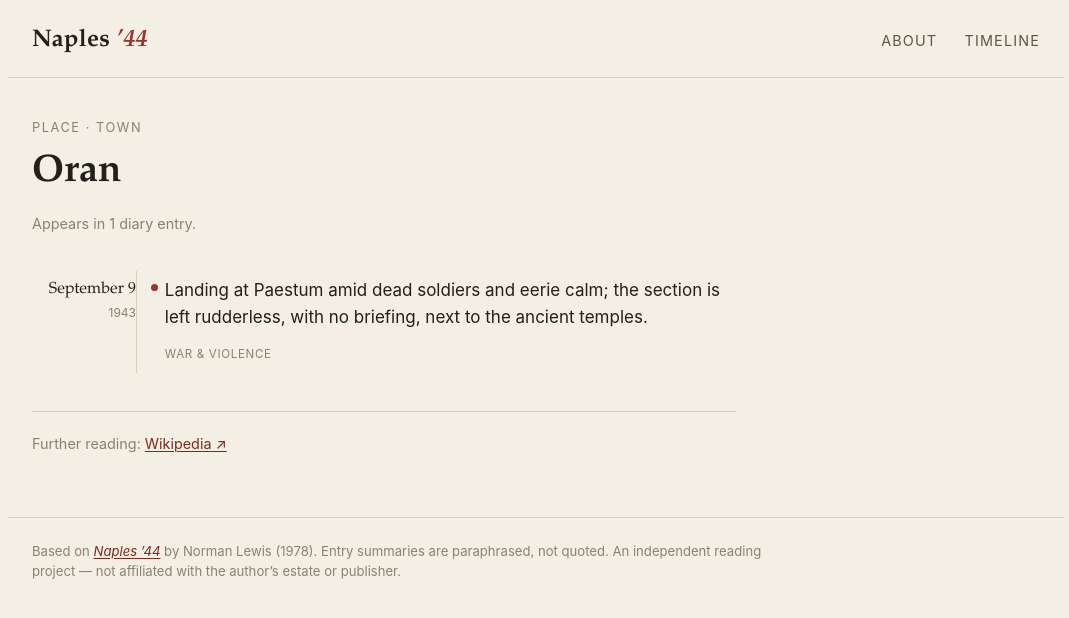
After one commit to lambdamusic/naples44, a Django app: page /places/oran/ in a window 1280 px wide. The commit adds this page. Shown: the top 618 px of the page, without its empty margins (104-1173 px from the left). Run offline with Django 5.2, Linux system fonts and the light colour scheme; data comes from the database, SQL or seed files in the repository.

Commit message:
Add entity pages, filter click-guard, book links, arrow-key nav
- Entity pages for places/people/folklore/themes at /<kind>/<slug>/ with a
  vertical chronological timeline of each entity's entries; slug + description
  fields added (migration 0002 backfills slugs, save() auto-slugs new rows).
- All internal links now resolve to on-site entity pages; Wikipedia is demoted
  to a "further reading" link on the entity page only.
- Timeline: non-matching entries become pointer-events:none while a theme/tag
  filter is active, so the matching ones are easy to click.
- Entry pages: left/right arrow keys walk to the previous/next entry.
- Homepage shows the Eland book cover linking to the publisher's shop; footer
  links to the book's Wikipedia page.
- tools/db-dump dumps only the naples44 app; fixture regenerated with slugs.

Co-Authored-By: Claude Sonnet 5 <noreply@anthropic.com>
Claude-Session: https://claude.ai/code/session_01LwzzmFX2prbBiqUtDt7poD

```diff
--- a/src/apps/naples44/models.py
+++ b/src/apps/naples44/models.py
@@ -8,6 +8,21 @@ The dataset was hand-built while reading Norman Lewis's memoir and seeded once v
 
 from django.db import models
 from django.urls import reverse
+from django.utils.text import slugify
+
+
+def unique_slug(model, value, pk=None):
+    """A slugified `value` that doesn't collide with an existing row of `model`."""
+    base = slugify(value)[:130] or "item"
+    slug = base
+    n = 2
+    qs = model.objects.all()
+    if pk is not None:
+        qs = qs.exclude(pk=pk)
+    while qs.filter(slug=slug).exists():
+        slug = f"{base}-{n}"
+        n += 1
+    return slug
 
 
 class Theme(models.Model):
@@ -24,6 +39,13 @@ class Theme(models.Model):
     def __str__(self):
         return self.label
 
+    @property
+    def name(self):
+        return self.label
+
+    def get_absolute_url(self):
+        return reverse("naples44:theme", args=[self.slug])
+
 
 class Place(models.Model):
     PLACE_TYPES = [
@@ -38,14 +60,24 @@ class Place(models.Model):
     ]
 
     name = models.CharField(max_length=120, unique=True)
+    slug = models.SlugField(max_length=140, unique=True, blank=True)
     place_type = models.CharField(max_length=20, choices=PLACE_TYPES)
-    wikipedia_url = models.URLField(blank=True)
+    description = models.TextField(blank=True, help_text="Shown on the place's page. Optional.")
+    wikipedia_url = models.URLField(blank=True, help_text="Further reading — linked only from the place's own page.")
 
     class Meta:
         ordering = ["name"]
 
     def __str__(self):
         return self.name
+
+    def save(self, *args, **kwargs):
+        if not self.slug:
+            self.slug = unique_slug(Place, self.name, self.pk)
+        super().save(*args, **kwargs)
+
+    def get_absolute_url(self):
+        return reverse("naples44:place", args=[self.slug])
 
 
 class Person(models.Model):
@@ -61,8 +93,10 @@ class Person(models.Model):
     ]
 
     name = models.CharField(max_length=120, unique=True)
+    slug = models.SlugField(max_length=140, unique=True, blank=True)
     person_type = models.CharField(max_length=20, choices=PERSON_TYPES)
-    wikipedia_url = models.URLField(blank=True)
+    description = models.TextField(blank=True, help_text="Shown on the person's page. Optional.")
+    wikipedia_url = models.URLField(blank=True, help_text="Further reading — linked only from the person's own page.")
 
     class Meta:
         ordering = ["name"]
@@ -71,12 +105,22 @@ class Person(models.Model):
     def __str__(self):
         return self.name
 
+    def save(self, *args, **kwargs):
+        if not self.slug:
+            self.slug = unique_slug(Person, self.name, self.pk)
+        super().save(*args, **kwargs)
+
+    def get_absolute_url(self):
+        return reverse("naples44:person", args=[self.slug])
+
 
 class FolkloreEntity(models.Model):
     """A named saint, feast, superstition or folk custom recurring in the book."""
 
     name = models.CharField(max_length=120, unique=True)
-    wikipedia_url = models.URLField(blank=True)
+    slug = models.SlugField(max_length=140, unique=True, blank=True)
+    description = models.TextField(blank=True, help_text="Shown on the entity's page. Optional.")
+    wikipedia_url = models.URLField(blank=True, help_text="Further reading — linked only from the entity's own page.")
 
     class Meta:
         ordering = ["name"]
@@ -85,6 +129,14 @@ class FolkloreEntity(models.Model):
 
     def __str__(self):
         return self.name
+
+    def save(self, *args, **kwargs):
+        if not self.slug:
+            self.slug = unique_slug(FolkloreEntity, self.name, self.pk)
+        super().save(*args, **kwargs)
+
+    def get_absolute_url(self):
+        return reverse("naples44:folklore", args=[self.slug])
 
 
 class Entry(models.Model):
--- /dev/null
+++ b/src/apps/naples44/templates/naples44/_entry_timeline.html
@@ -0,0 +1,20 @@
+{# Vertical chronological list of entries. Expects `rows` = [{entry, note}]. #}
+<ol class="vtimeline">
+  {% for row in rows %}
+  <li class="vt-item">
+    <div class="vt-date">
+      <span class="vt-day">{{ row.entry.date_label }}</span>
+      <span class="vt-year">{{ row.entry.year }}</span>
+    </div>
+    <div class="vt-body">
+      <a class="vt-summary" href="{{ row.entry.get_absolute_url }}">{{ row.entry.summary }}</a>
+      {% if row.note %}<p class="vt-note">{{ row.note }}</p>{% endif %}
+      {% if row.entry.themes.all %}
+      <ul class="vt-themes">
+        {% for t in row.entry.themes.all %}<li><a href="{{ t.get_absolute_url }}">{{ t.label }}</a></li>{% endfor %}
+      </ul>
+      {% endif %}
+    </div>
+  </li>
+  {% endfor %}
+</ol>
--- /dev/null
+++ b/src/apps/naples44/templates/naples44/entity_detail.html
@@ -0,0 +1,27 @@
+{% extends "base.html" %}
+
+{% block title %}{{ entity.name }} — Naples ’44{% endblock %}
+{% block body_class %}page-entity{% endblock %}
+
+{% block content %}
+<article class="entity">
+  <p class="kicker">{{ kind }}{% if subtitle %} · {{ subtitle }}{% endif %}</p>
+  <h1>{{ entity.name }}</h1>
+
+  {% if entity.description %}
+  <div class="entity-desc">{{ entity.description|linebreaks }}</div>
+  {% endif %}
+
+  <p class="entity-count">
+    Appears in {{ rows|length }} diary entr{{ rows|length|pluralize:"y,ies" }}.
+  </p>
+
+  {% include "naples44/_entry_timeline.html" %}
+
+  {% if entity.wikipedia_url %}
+  <p class="entity-external">
+    Further reading: <a href="{{ entity.wikipedia_url }}" rel="noopener">Wikipedia ↗</a>
+  </p>
+  {% endif %}
+</article>
+{% endblock %}
--- a/src/apps/naples44/urls.py
+++ b/src/apps/naples44/urls.py
@@ -8,4 +8,8 @@ urlpatterns = [
     path("", views.index, name="index"),
     path("timeline/", views.timeline, name="timeline"),
     path("entries/<int:entry_id>/", views.entry_detail, name="entry"),
+    path("places/<slug:slug>/", views.place_detail, name="place"),
+    path("people/<slug:slug>/", views.person_detail, name="person"),
+    path("folklore/<slug:slug>/", views.folklore_detail, name="folklore"),
+    path("themes/<slug:slug>/", views.theme_detail, name="theme"),
 ]
--- a/src/apps/naples44/views.py
+++ b/src/apps/naples44/views.py
@@ -38,3 +38,71 @@ def entry_detail(request, entry_id):
         "naples44/entry_detail.html",
         {"entry": entry, "prev_entry": prev_entry, "next_entry": next_entry},
     )
+
+
+# --- entity pages ---------------------------------------------------------
+
+def _render_entity(request, *, kind, entity, subtitle, rows):
+    return render(
+        request,
+        "naples44/entity_detail.html",
+        {"kind": kind, "entity": entity, "subtitle": subtitle, "rows": rows},
+    )
+
+
+def _plain_rows(entries):
+    return [{"entry": e, "note": ""} for e in entries]
+
+
+def place_detail(request, slug):
+    place = get_object_or_404(models.Place, slug=slug)
+    entries = place.entries.order_by("date", "id").prefetch_related("themes")
+    return _render_entity(
+        request,
+        kind="Place",
+        entity=place,
+        subtitle=place.get_place_type_display(),
+        rows=_plain_rows(entries),
+    )
+
+
+def person_detail(request, slug):
+    person = get_object_or_404(models.Person, slug=slug)
+    links = (
+        models.EntryPerson.objects.filter(person=person)
+        .select_related("entry")
+        .order_by("entry__date", "entry__id")
+    )
+    rows = [{"entry": link.entry, "note": link.note} for link in links]
+    return _render_entity(
+        request,
+        kind="Person",
+        entity=person,
+        subtitle=person.get_person_type_display(),
+        rows=rows,
+    )
+
+
+def folklore_detail(request, slug):
+    ent = get_object_or_404(models.FolkloreEntity, slug=slug)
+    links = (
+        models.EntryFolklore.objects.filter(folklore=ent)
+        .select_related("entry")
+        .order_by("entry__date", "entry__id")
+    )
+    rows = [{"entry": link.entry, "note": link.note} for link in links]
+    return _render_entity(
+        request, kind="Saint / folklore", entity=ent, subtitle="", rows=rows
+    )
+
+
+def theme_detail(request, slug):
+    theme = get_object_or_404(models.Theme, slug=slug)
+    entries = theme.entries.order_by("date", "id").prefetch_related("themes")
+    return _render_entity(
+        request,
+        kind="Theme",
+        entity=theme,
+        subtitle="",
+        rows=_plain_rows(entries),
+    )
--- a/src/static/css/main.css
+++ b/src/static/css/main.css
@@ -117,9 +117,30 @@ em { font-style: italic; }
 
 /* ---------- landing ---------- */
 
-.hero { max-width: 42rem; margin-bottom: 3.5rem; }
+.hero {
+  display: grid;
+  grid-template-columns: minmax(0, 1fr) auto;
+  gap: 2.5rem;
+  align-items: start;
+  margin-bottom: 3.5rem;
+}
+.hero-text { max-width: 40rem; }
 .hero h1 { font-size: clamp(2rem, 5vw, 3rem); margin: 0 0 1rem; }
 .hero .lede { font-size: 1.15rem; color: var(--ink-soft); }
+
+.hero-book { margin: 0; width: 220px; }
+.hero-book img {
+  display: block; width: 100%; height: auto; border-radius: 2px;
+  box-shadow: 0 6px 20px var(--shadow);
+}
+.hero-book figcaption {
+  margin-top: 0.6rem; font-size: 0.78rem; color: var(--ink-faint); line-height: 1.4;
+}
+
+@media (max-width: 44rem) {
+  .hero { grid-template-columns: 1fr; }
+  .hero-book { order: -1; width: 150px; }
+}
 
 .cta {
   display: inline-block;
@@ -275,9 +296,12 @@ em { font-style: italic; }
 
 .chips { list-style: none; display: flex; flex-wrap: wrap; gap: 0.4rem; margin: 0; padding: 0; }
 .chip {
+  display: inline-block;
   font-size: 0.82rem; padding: 0.2rem 0.6rem;
   background: var(--paper-raised); border: 1px solid var(--rule); border-radius: 100px;
+  text-decoration: none; color: var(--ink-soft);
 }
+a.chip:hover { color: var(--accent); border-color: var(--accent-soft); }
 
 .tag-lines { list-style: none; margin: 0; padding: 0; }
 .tag-lines li { padding: 0.35rem 0; border-bottom: 1px dotted var(--rule); }
@@ -298,6 +322,57 @@ em { font-style: italic; }
 }
 .entry-nav .to-timeline { color: var(--ink-faint); }
 
+.key-hint { margin: 0.8rem 0 0; text-align: center; font-size: 0.78rem; color: var(--ink-faint); }
+.key-hint kbd {
+  font-family: var(--sans); font-size: 0.72rem;
+  border: 1px solid var(--rule); border-bottom-width: 2px; border-radius: 3px;
+  padding: 0.05rem 0.35rem; background: var(--paper-raised);
+}
+
+/* ---------- entity pages + vertical timeline ---------- */
+
+.entity { max-width: 44rem; }
+.entity h1 { font-size: clamp(1.8rem, 4vw, 2.4rem); margin: 0 0 1rem; }
+.entity-desc { font-size: 1.08rem; color: var(--ink); margin: 0 0 1rem; }
+.entity-desc p { margin: 0 0 0.6rem; }
+.entity-count { font-size: 0.9rem; color: var(--ink-faint); margin: 0 0 1.8rem; }
+.entity-external {
+  margin-top: 2rem; padding-top: 1.2rem; border-top: 1px solid var(--rule);
+  font-size: 0.9rem; color: var(--ink-faint);
+}
+
+.vtimeline { list-style: none; margin: 0; padding: 0; position: relative; }
+.vtimeline::before {
+  content: ""; position: absolute; left: 6.5rem; top: 0.4rem; bottom: 0.4rem;
+  width: 1px; background: var(--rule);
+}
+.vt-item { display: grid; grid-template-columns: 6.5rem 1fr; gap: 1.4rem; padding: 0.8rem 0; }
+.vt-date { text-align: right; position: relative; }
+.vt-date::after {
+  content: ""; position: absolute; right: -1.4rem; top: 0.45rem;
+  width: 7px; height: 7px; border-radius: 50%;
+  background: var(--accent); box-shadow: 0 0 0 3px var(--paper);
+}
+.vt-day { display: block; font-family: var(--serif); font-size: 1rem; color: var(--ink); }
+.vt-year { display: block; font-size: 0.75rem; color: var(--ink-faint); }
+.vt-body { padding-left: 0.4rem; }
+.vt-summary { display: block; color: var(--ink); text-decoration: none; }
+.vt-summary:hover { color: var(--accent); }
+.vt-note { margin: 0.3rem 0 0; font-size: 0.9rem; color: var(--ink-soft); }
+.vt-themes { list-style: none; display: flex; flex-wrap: wrap; gap: 0.5rem; margin: 0.5rem 0 0; padding: 0; }
+.vt-themes a {
+  font-size: 0.72rem; text-transform: uppercase; letter-spacing: 0.06em;
+  color: var(--ink-faint); text-decoration: none;
+}
+.vt-themes a:hover { color: var(--accent); }
+
+@media (max-width: 34rem) {
+  .vtimeline::before, .vt-date::after { display: none; }
+  .vt-item { grid-template-columns: 1fr; gap: 0.3rem; }
+  .vt-date { text-align: left; }
+  .vt-day { display: inline; } .vt-year { display: inline; margin-left: 0.4rem; }
+}
+
 /* ---------- responsive ---------- */
 
 @media (max-width: 62rem) {
--- a/src/templates-global/base.html
+++ b/src/templates-global/base.html
@@ -26,9 +26,10 @@
 
   <footer class="site-footer">
     <p>
-      Based on <em>Naples ’44</em> by Norman Lewis (1978). Entry summaries are
-      paraphrased, not quoted. An independent reading project — not affiliated
-      with the author’s estate or publisher.
+      Based on <a href="https://en.wikipedia.org/wiki/Naples_%2744" rel="noopener"><em>Naples ’44</em></a>
+      by Norman Lewis (1978). Entry summaries are paraphrased, not quoted. An
+      independent reading project — not affiliated with the author’s estate or
+      publisher.
     </p>
   </footer>
   {% block scripts %}{% endblock %}
```
Also changed, not shown: src/apps/naples44/admin.py (+18 -3 lines), src/apps/naples44/payload.py (+10 -4 lines), src/apps/naples44/templates/naples44/entry_detail.html (+12 -6 lines), src/apps/naples44/templates/naples44/index.html (+11 -2 lines), src/static/js/entry.js (added, +23 -0 lines), src/static/js/timeline.js (+9 -4 lines), CHANGELOG.md, backups/django/dump.json, src/apps/naples44/migrations/0002_folkloreentity_description_folkloreentity_slug_and_more.py (added), src/static/img/naples-44-cover.jpg (added), 1 other file.
